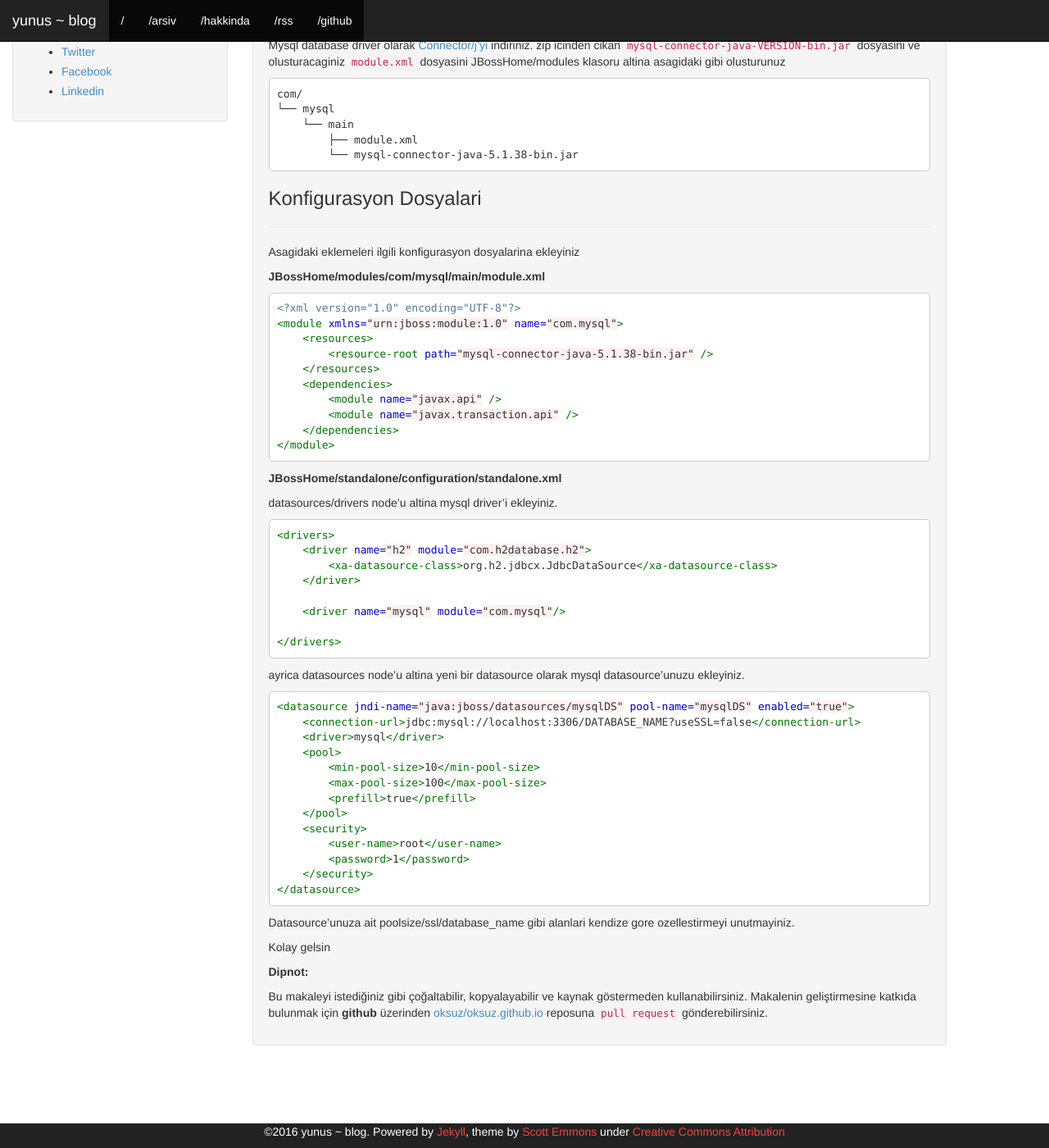
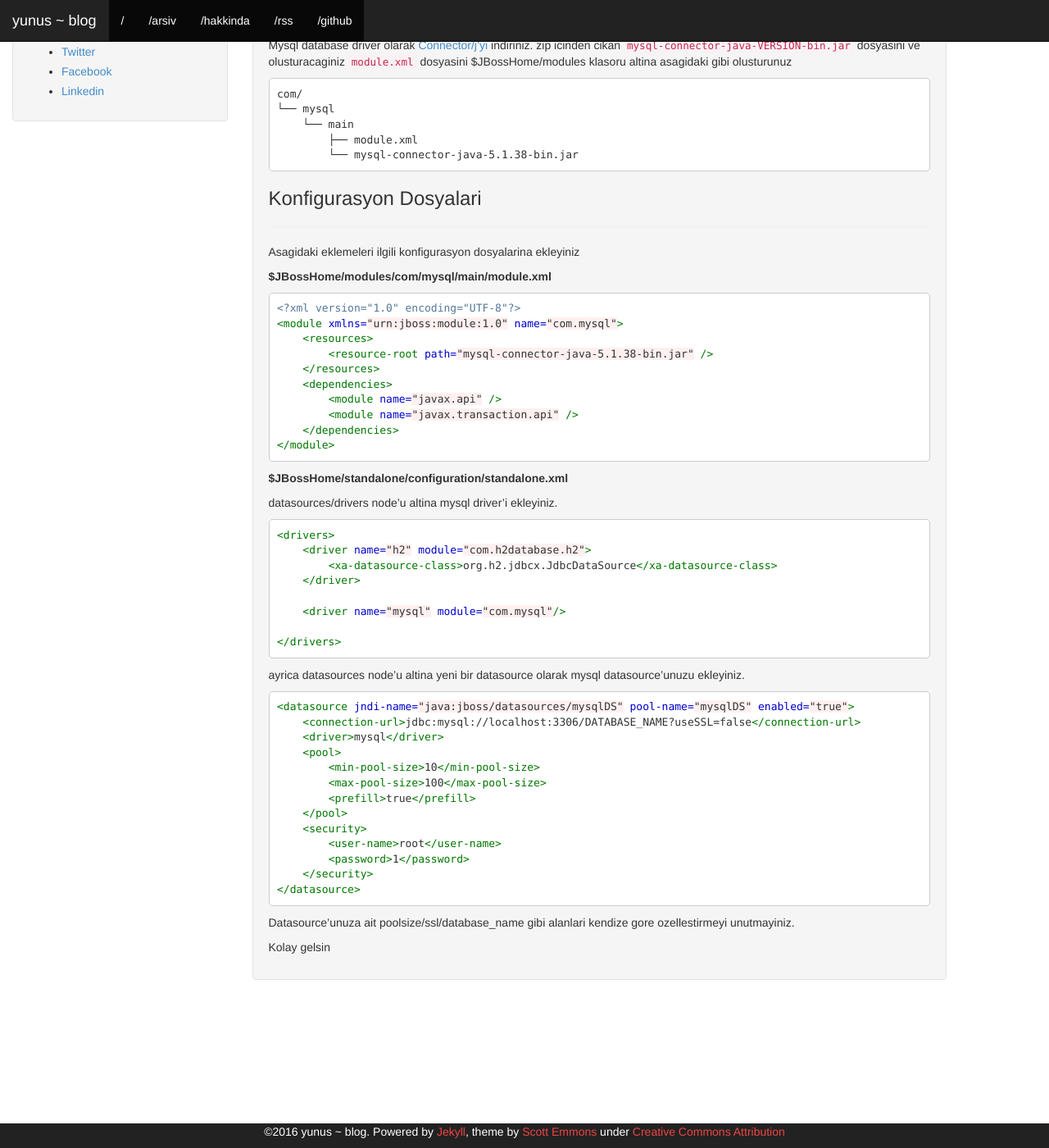
Before and after one commit to oksuz/oksuz.github.io, a Jekyll site: the page built from _posts/2016-02-12-jboss-eap-64-icin-mysql-datasource-olusturmak.md, in a window 1280 px wide and 1400 px high, scrolled down 222 px. Shown: the whole window at 82% size. Built offline with Jekyll 4.4.1, drawn with Linux system fonts in a browser that asks for light colours; comment, search, counter and statistics services are not loaded.

Commit message:
jboss typo fix

````diff
--- a/_posts/2016-02-12-jboss-eap-64-icin-mysql-datasource-olusturmak.md
+++ b/_posts/2016-02-12-jboss-eap-64-icin-mysql-datasource-olusturmak.md
@@ -14,7 +14,7 @@ asagida vermis oldugum mysql datasource konfigurasyonu __JBoss EAP 6.4__ surumun
 
 Mysql database driver olarak [Connector/j'yi](https://dev.mysql.com/downloads/connector/j/) indiriniz.
 zip icinden cikan `mysql-connector-java-VERSION-bin.jar` dosyasini ve olusturacaginiz `module.xml` dosyasini
-JBossHome/modules klasoru altina asagidaki gibi olusturunuz
+$JBossHome/modules klasoru altina asagidaki gibi olusturunuz
 
 ```bash
 com/
@@ -30,7 +30,7 @@ com/
 Asagidaki eklemeleri ilgili konfigurasyon dosyalarina ekleyiniz
 
 
-__JBossHome/modules/com/mysql/main/module.xml__
+__$JBossHome/modules/com/mysql/main/module.xml__
 
 
 ```xml
@@ -46,7 +46,7 @@ __JBossHome/modules/com/mysql/main/module.xml__
 </module>
 ```
 
-__JBossHome/standalone/configuration/standalone.xml__
+__$JBossHome/standalone/configuration/standalone.xml__
 
 datasources/drivers node'u altina mysql driver'i ekleyiniz.
 
@@ -84,8 +84,3 @@ ayrica datasources node'u altina yeni bir datasource olarak mysql datasource'unu
 Datasource'unuza ait poolsize/ssl/database_name gibi alanlari kendize gore ozellestirmeyi unutmayiniz.
 
 Kolay gelsin
-
-
-__Dipnot:__
-
-Bu makaleyi istediğiniz gibi çoğaltabilir, kopyalayabilir ve kaynak göstermeden kullanabilirsiniz. Makalenin geliştirmesine katkıda bulunmak için __github__ üzerinden [oksuz/oksuz.github.io](https://github.com/oksuz/oksuz.github.io/) reposuna `pull request` gönderebilirsiniz.
````
